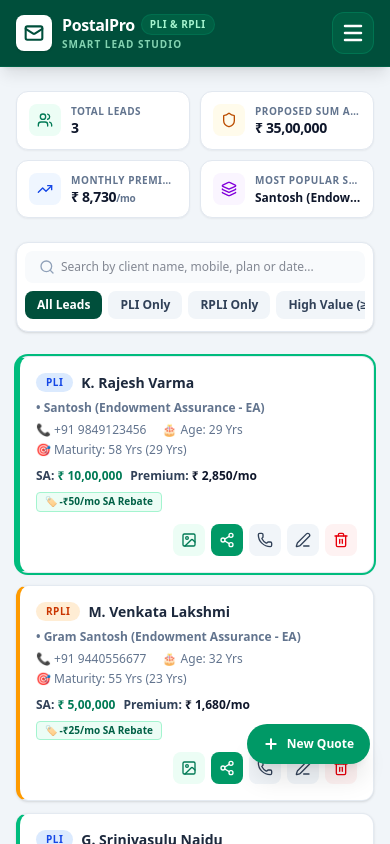
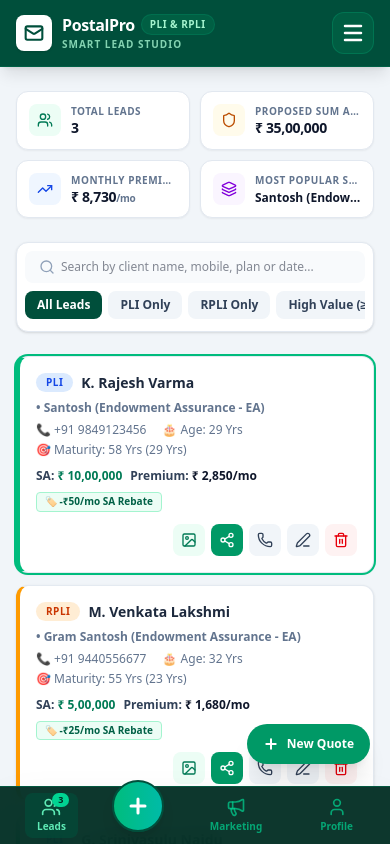
Before and after one commit to vpavanvamsee/PostalPro, a React (Vite) app in the folder plileads/: page / in a window 390 px wide. Shown: the top 844 px of the page. Built offline with nearby package versions, Linux system fonts and the light colour scheme.

Commit message:
Update App.tsx

```diff
--- a/plileads/src/App.tsx
+++ b/plileads/src/App.tsx
@@ -4,6 +4,7 @@
  */
 
 import React, { useState, useEffect } from 'react';
+import { Users, Megaphone, User, Plus } from 'lucide-react';
 import { Navbar } from './components/Navbar';
 import { LeadsTab } from './components/LeadsTab';
 import { MarketingTab } from './components/MarketingTab';
@@ -13,6 +14,7 @@ import { PosterModal } from './components/PosterModal';
 import { AgentProfile, LanguageCode, Lead, ProspectTask } from './types';
 import { decryptData, encryptData } from './utils/crypto';
 import { DEFAULT_AGENT, INITIAL_PROSPECTS, INITIAL_SAMPLE_LEADS } from './utils/sampleData';
+import { t } from './utils/i18n';
 
 const VAULT_LEADS_KEY = 'postalpro_vault_leads_v1';
 const VAULT_AGENT_KEY = 'postalpro_vault_agent_v1';
@@ -314,7 +316,7 @@ export default function App() {
       />
 
       {/* Footer Branding */}
-      <footer className="bg-emerald-950 text-emerald-300 py-6 border-t border-emerald-900 text-center text-xs print:hidden">
+      <footer className="bg-emerald-950 text-emerald-300 py-6 border-t border-emerald-900 text-center text-xs print:hidden mb-16 sm:mb-0">
         <div className="max-w-7xl mx-auto px-4 space-y-1">
           <p className="font-semibold text-white">
             PLI & RPLI Smart Lead & Poster Studio • by PostalPro
@@ -325,6 +327,73 @@ export default function App() {
         </div>
       </footer>
 
+      {/* Mobile Sticky Bottom Navigation Bar (Visible only on mobile screens < sm) */}
+      <nav
+        aria-label="Mobile bottom navigation"
+        className="sm:hidden fixed bottom-0 left-0 right-0 z-30 bg-emerald-950/95 backdrop-blur-md border-t border-emerald-800/80 px-2 py-1.5 flex items-center justify-around shadow-2xl"
+      >
+        {/* Tab 1: Leads */}
+        <button
+          id="mobile-bottom-nav-leads"
+          onClick={() => setCurrentTab('leads')}
+          className={`flex flex-col items-center justify-center py-1 px-3 rounded-lg text-[10px] font-bold transition cursor-pointer ${
+            currentTab === 'leads'
+              ? 'text-emerald-300 bg-emerald-900/60'
+              : 'text-emerald-400/70 hover:text-emerald-200'
+          }`}
+        >
+          <div className="relative">
+            <Users className="w-5 h-5" />
+            {leads.length > 0 && (
+              <span className="absolute -top-1 -right-2 px-1.5 py-0.2 text-[9px] font-black rounded-full bg-emerald-400 text-emerald-950">
+                {leads.length}
+              </span>
+            )}
+          </div>
+          <span className="mt-0.5">Leads</span>
+        </button>
+
+        {/* Action Center: + New Quote */}
+        <button
+          id="mobile-bottom-nav-new-quote"
+          onClick={() => {
+            setEditingLead(null);
+            setIsLeadModalOpen(true);
+          }}
+          className="flex flex-col items-center justify-center -mt-5 bg-linear-to-r from-emerald-500 to-teal-500 text-white p-3 rounded-full shadow-lg border-2 border-emerald-900 active:scale-95 transition cursor-pointer"
+        >
+          <Plus className="w-6 h-6 stroke-[3]" />
+        </button>
+
+        {/* Tab 2: Marketing */}
+        <button
+          id="mobile-bottom-nav-marketing"
+          onClick={() => setCurrentTab('marketing')}
+          className={`flex flex-col items-center justify-center py-1 px-3 rounded-lg text-[10px] font-bold transition cursor-pointer ${
+            currentTab === 'marketing'
+              ? 'text-emerald-300 bg-emerald-900/60'
+              : 'text-emerald-400/70 hover:text-emerald-200'
+          }`}
+        >
+          <Megaphone className="w-5 h-5" />
+          <span className="mt-0.5">Marketing</span>
+        </button>
+
+        {/* Tab 3: Profile */}
+        <button
+          id="mobile-bottom-nav-profile"
+          onClick={() => setCurrentTab('profile')}
+          className={`flex flex-col items-center justify-center py-1 px-3 rounded-lg text-[10px] font-bold transition cursor-pointer ${
+            currentTab === 'profile'
+              ? 'text-emerald-300 bg-emerald-900/60'
+              : 'text-emerald-400/70 hover:text-emerald-200'
+          }`}
+        >
+          <User className="w-5 h-5" />
+          <span className="mt-0.5">Profile</span>
+        </button>
+      </nav>
+
     </div>
   );
 }
```
